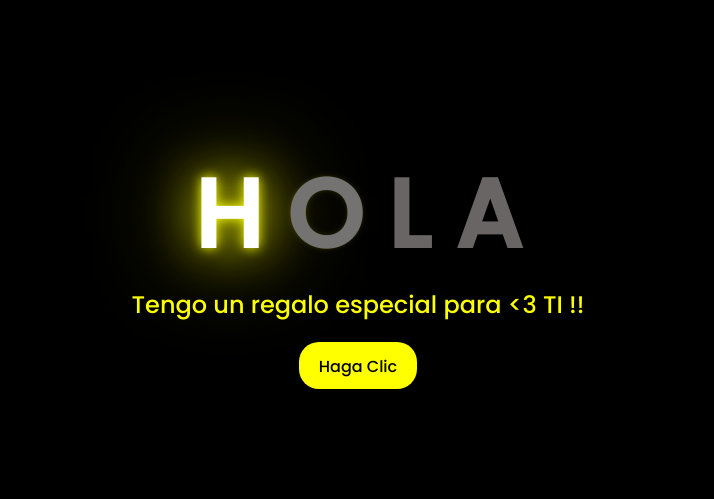
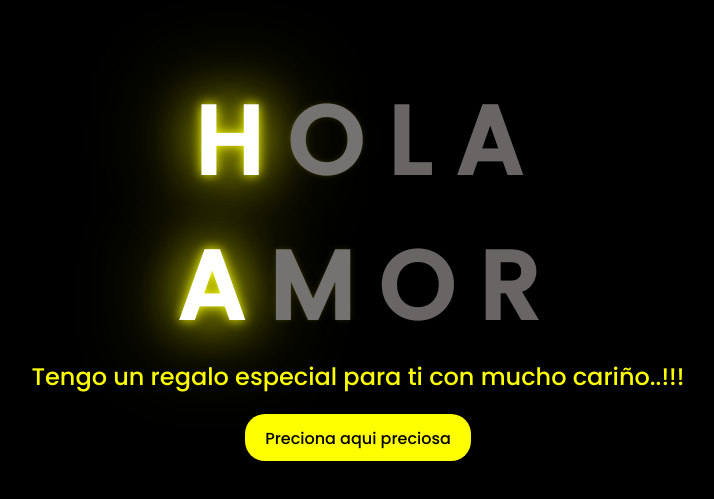
Before and after one commit to Yarvis-star/Yarvis-star.github.io, a plain HTML site: page index.html in a window 1280 px wide. Shown: the part 143-642 px from the top of the page, without its empty margins (290-1004 px from the left). Drawn offline with Linux system fonts and the light colour scheme.

Commit message:
Update index.html

```diff
--- a/index.html
+++ b/index.html
@@ -6,7 +6,7 @@
     <meta name="viewport" content="width=device-width, initial-scale=1.0">
     <link rel="stylesheet" href="css/style.css">
     <link rel="icon" href="img/flowers.png" type="image/x-icon">
-    <title>Mariscalinas</title>
+    <title>Luz❤</title>
 </head>
 <body>
     <div class="greetings">
@@ -17,19 +17,17 @@
         <span>A</span>
     </div>
     <div class="greetings">
-        <span></span>
-        <span></span>
-        <span></span>
-        <span></span>
-        <span></span>
-        <span></span>
+        <span>A</span>
+        <span>M</span>
+        <span>O</span>
+        <span>R</span>
     </div>
     <div class="description">
-        <span>Tengo un regalo especial para <3 TI !!</span>
+        <span>Tengo un regalo especial para ti con mucho cariño..!!!</span>
     </div>
     <div class="button">
         <button>
-            <a href="FLORES.html">Haga Clic</a>
+            <a href="FLORES.html">Preciona aqui preciosa</a>
         </button>
 
     </div>
```
